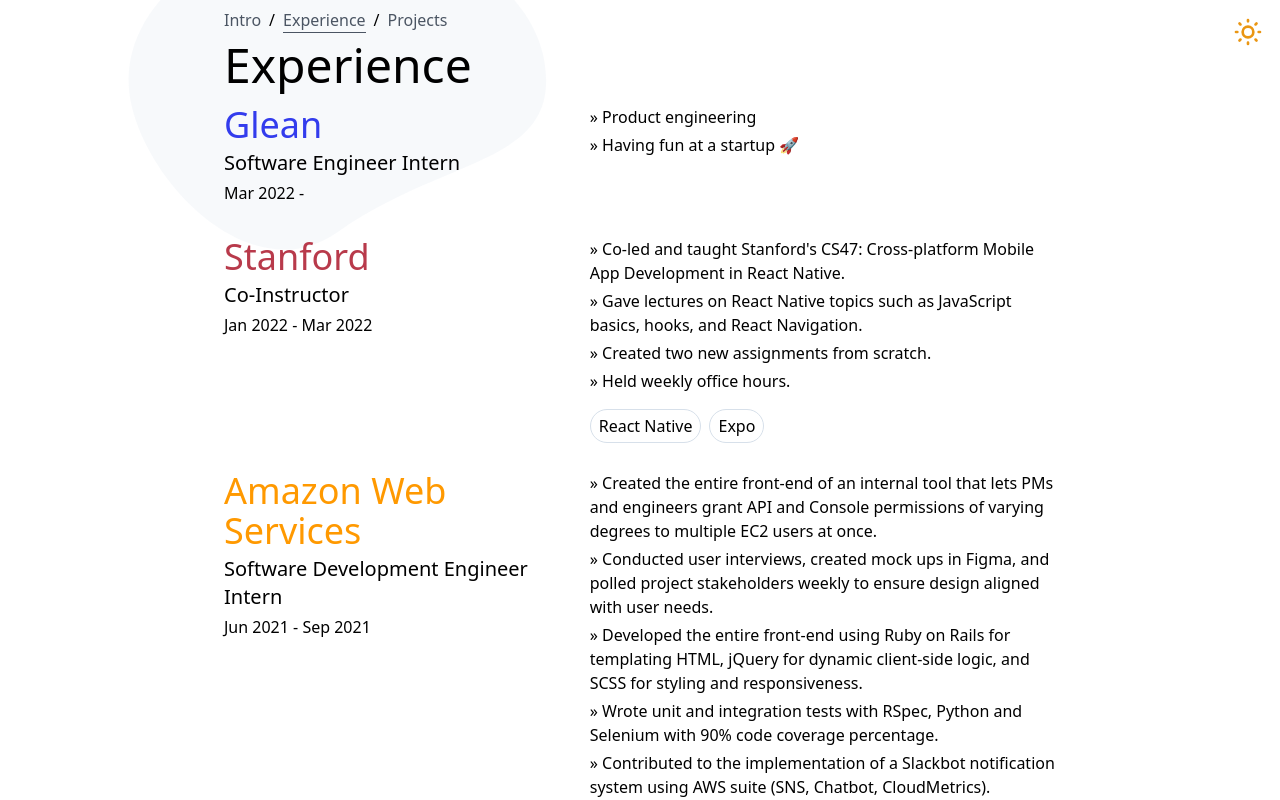
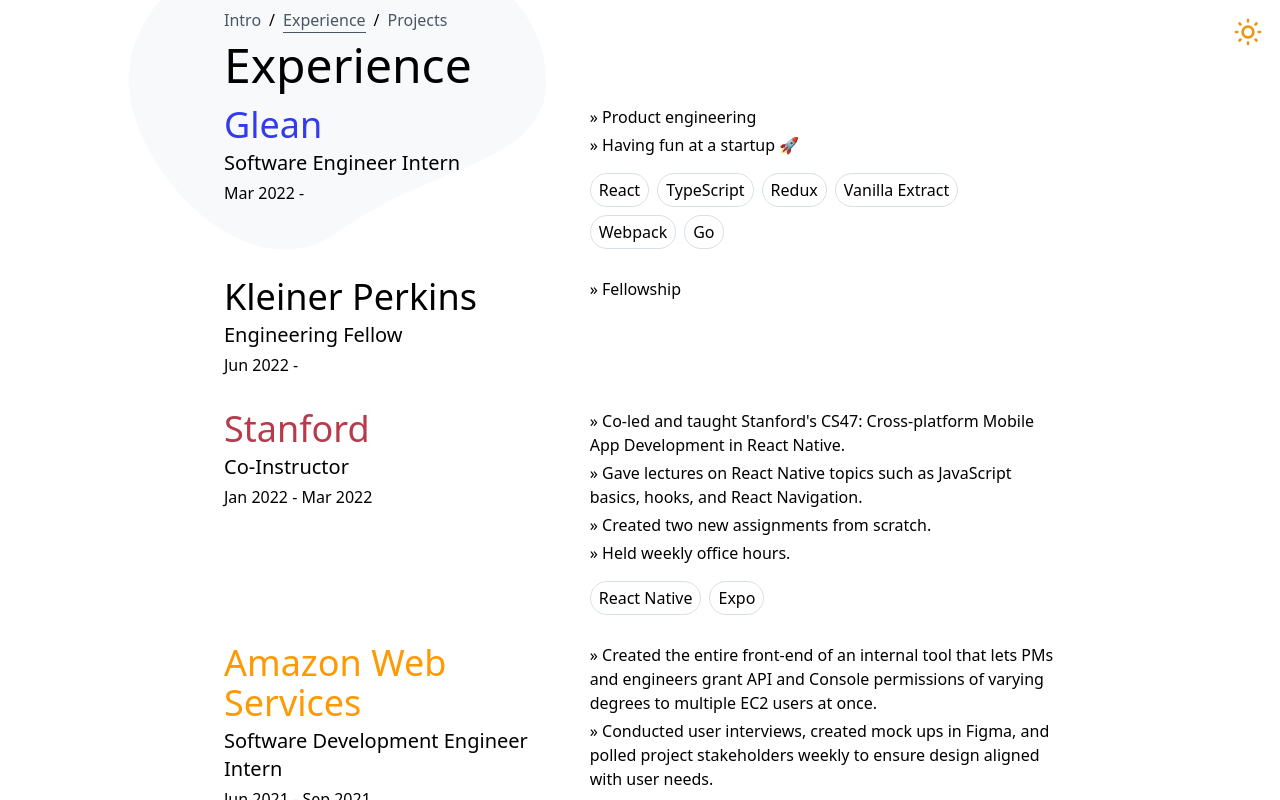
Before and after one commit to acui51/personal-website, a Next.js app: page /experience in a window 1280 px wide. Shown: the top 800 px of the page. Built offline with nearby package versions, Linux system fonts and the light colour scheme.

Commit message:
Update experiences

```diff
--- a/pages/experience/index.js
+++ b/pages/experience/index.js
@@ -50,7 +50,22 @@
             occupation="Software Engineer Intern"
             dates="Mar 2022 - "
             description={["Product engineering", "Having fun at a startup 🚀"]}
-            color={theme === "light" ? "#333CED" : "#FFFFFF"}
+            color={theme === "light" ? "#333CED" : "#FFFFFFE6"}
+            technologies={[
+              "React",
+              "TypeScript",
+              "Redux",
+              "Vanilla Extract",
+              "Webpack",
+              "Go"
+            ]}
+          />
+          <ExperienceBullet
+            company="Kleiner Perkins"
+            occupation="Engineering Fellow"
+            dates="Jun 2022 - "
+            description={["Fellowship"]}
+            color={theme === "light" ? "#000000" : "#FFFFFFE6"}
           />
           <ExperienceBullet
             company="Stanford"
```
